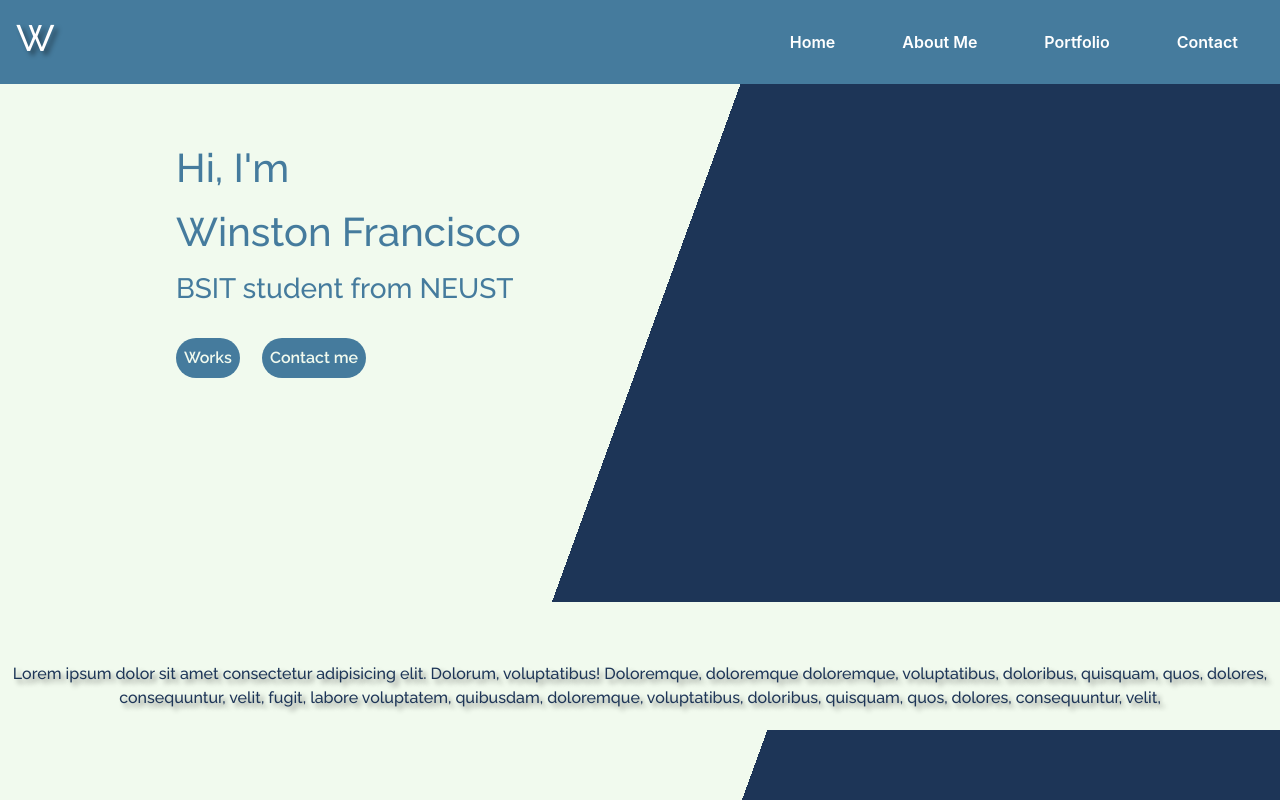
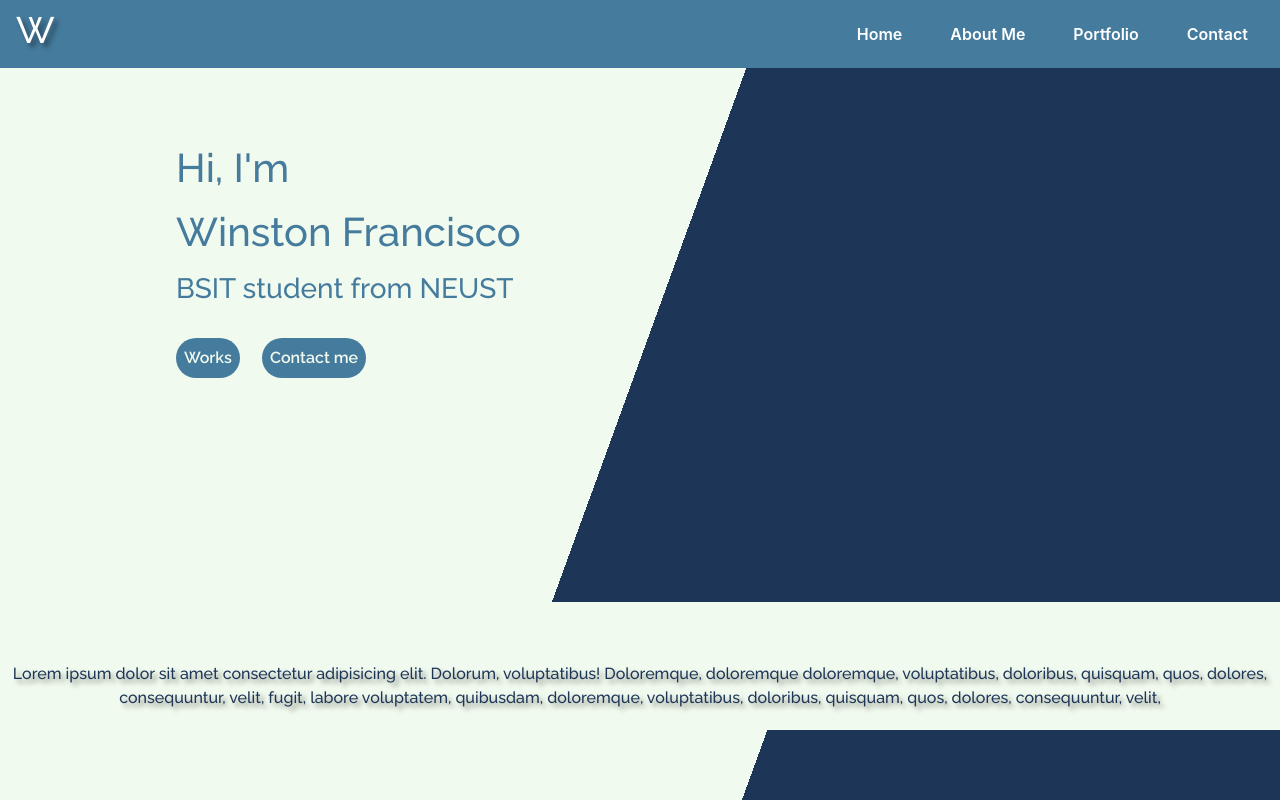
Before and after one commit to chulo15/personal-website, a plain HTML site: page index.html in a window 1280 px wide. Drawn offline with nearby package versions, Linux system fonts and the light colour scheme; a script that the page names is missing.

Commit message:
Update navigation links to use index.html and refine CSS styles for consistency

```diff
--- a/css/style.css
+++ b/css/style.css
@@ -13,33 +13,25 @@ body {
 	background: linear-gradient(110deg, #f1faee 50%, #1d3557 50%);
 	color: #1b262c;
 }
+
 .navigationbar {
 	display: flex;
 	justify-content: center;
 	align-items: center;
-    gap: 15px;
+	gap: 1rem;
 }
 .nav-link {
 	text-decoration: none;
 	color: #ffffff;
 	font-size: 1rem;
 	font-weight: 600;
-    margin: 0 10px;
-    /*outline: #1B262C solid 1px;
-    /* text-shadow: 2px 2px 3px rgba(0, 0, 0, 0.433); */
+	padding: 0.5rem;
+	border-radius: 16px;
 }
-
-.navigationbar a {
-    padding: 0.5rem 1rem;
-    color: white;
-    background-color: none;
-    text-decoration: none;
-    border-radius: 12px;
-}
-.navigationbar a:hover {
+.nav-link:hover,
+.nav-link:focus {
+    color: #1d3557;
 	background-color: #f1faee;
-    color: #1d3557;
-    border-radius: 16px;
 	box-shadow: 0px 4px 8px rgba(0, 0, 0, 0.2);
 	transition: background-color 0.3s ease-in-out;
 }
@@ -47,29 +39,12 @@ body {
 .header-content {
 	position: fixed;
 	top: 0;
-}
-
-.header-container,
-.header-content {
-    padding: 1rem;
+	padding: 0.5rem 1rem;
 	display: flex;
 	align-items: center;
 	justify-content: space-between;
 	width: 100%;
 	background-color: #457b9d;
-}
-.header-container {
-    width: 100%;
-    padding: 1.5rem;
-    position: fixed;
-    top: 0;
-    left: 0;
-    display: flex;
-    justify-content: center;
-    align-items: center;
-    background-color: #457b9d;
-    z-index: 10;
-    transition: background-color 0.3s ease-in-out;
 }
 .header-text h1 {
 	font-family: "Raleway", sans-serif;
@@ -79,12 +54,10 @@ body {
 	font-size: 2.3rem;
 	font-weight: 500;
 }
-
 .logo {
-    width: 100px; /* Adjust width */
+	width: 100px;
 	height: auto;
 }
-
 .text {
 	font-family: "Raleway", sans-serif;
 	color: #457b9d;
@@ -93,12 +66,12 @@ body {
 	margin: 5rem;
 	padding-top: 3rem;
 }
-.text h1,h2,h3 {
+.text h1,
+h2,
+h3 {
 	margin: 1rem;
 	font-weight: 500;
-
 }
-
 .text button {
 	color: #f1faee;
 	border: none;
@@ -106,11 +79,7 @@ body {
 	padding: 0.5rem;
 	font-size: 1rem;
 	font-weight: 600;
-    margin-left: 1rem;
-    margin-top: 1.5rem;
-    margin-bottom: 1rem;
-    cursor: pointer;
-    transition: background-color 0.3s ease-in-out;
+	margin: 1.5rem 0 1rem 1rem;
 	/*outline: #1B262C solid 1px;*/
 	cursor: pointer;
 	border-radius: 1.5rem;
@@ -119,16 +88,13 @@ body {
 .text button:hover {
 	background-color: #fca311;
 }
-
 .banner-container {
 	margin: 4rem;
 	/* display: flex; */
 }
-
 .banner-container p {
 	position: relative;
 }
-
 .banner-container p::after {
 	content: "";
 	width: 210px;
@@ -138,7 +104,6 @@ body {
 	left: 120%;
 	background: #000000;
 }
-
 .cursor-dot,
 .cursor-dot-outline {
 	pointer-events: none;
@@ -150,25 +115,21 @@ body {
 	transform: translate(-50%, -50%);
 	transition: opacity 0.3s ease-in-out, transform 0.3s ease-in-out;
 }
-
 .cursor-dot {
 	size: 8px;
 	width: 5%;
 	height: 5%;
 	background-color: blue;
 }
-
 .cursor-dot-outline {
 	size: 40px;
 	width: 5%;
 	height: 5%;
 	background-color: rgba(light-blue, 0.5);
 }
-
 ::content {
 	display: none;
 }
-
 .content {
 	/* display: flex; */
 	/* justify-content: center; */
@@ -185,7 +146,6 @@ body {
 	text-align: left;
 	font-size: 2.3rem;
 }
-
 /*button {
     background-color: #1b262c;
     color: white;
@@ -196,7 +156,6 @@ body {
     cursor: pointer;
     transition: background-color 0.3s ease-in-out;
 }*/
-
 .introduction-container {
 	align-items: center;
 	padding: 4px;
@@ -205,7 +164,6 @@ body {
 	position: relative;
 	top: 7rem;
 }
-
 .introduction-container p {
 	font-family: "Raleway", sans-serif;
 	color: #1d3557;
@@ -215,7 +173,6 @@ body {
 	font-weight: 500;
 	margin-top: 3.5rem;
 }
-
 .about-container {
 	flex-direction: column;
 	align-items: center;
@@ -227,7 +184,6 @@ body {
 	position: absolute;
 	margin-bottom: 3rem;
 }
-
 .about-text {
 	font-family: "Raleway", sans-serif;
 	color: #1d3557;
@@ -237,11 +193,9 @@ body {
 	font-weight: 500;
 	margin-top: 3.5rem;
 }
-
 .about-text h1 {
 	font-size: 2rem;
 	font-weight: 600;
-    border: solid black 2px ;
+	border: solid black 2px;
 	border-radius: 10px;
-    border-top: ;
 }
--- a/index.html
+++ b/index.html
@@ -6,24 +6,23 @@
         <link rel="stylesheet" href="/css/style.css" />
         <link rel="icon" href="/images/weblogo.png" />
         <link rel="stylesheet" href="bootstrap.min.css" />
-
-        <title id="title">Winston's Portfolio</title>
+        <title>Winston's Portfolio</title> <!-- di nagagamitan ng id tong title -->
     </head>
 
     <body>
-        <div class="header-container">
+        <!-- <div class="header-container"> -->
             <div class="header-content">
                 <div class="header-text">
                     <h1>W</h1>
                 </div>
                 <div class="navigationbar">
-                    <a href="/home.html" class="nav-link">Home</a>
+                    <a href="/index.html" class="nav-link">Home</a>
                     <a href="/about.html" class="nav-link">About Me</a>
                     <a href="/portfollio.html" class="nav-link">Portfolio</a>
                     <a href="/contact.html" class="nav-link">Contact</a>
                 </div>
             </div>
-        </div>
+        <!-- </div> -->
         <div class="banner-content">
             <div class="banner-container">
                 <div class="text">
```
Also changed, not shown: about.html (+1 -1 lines), contact.html (+1 -1 lines), portfollio.html (+1 -1 lines). Lines whose indentation alone changed are shown as unchanged.
